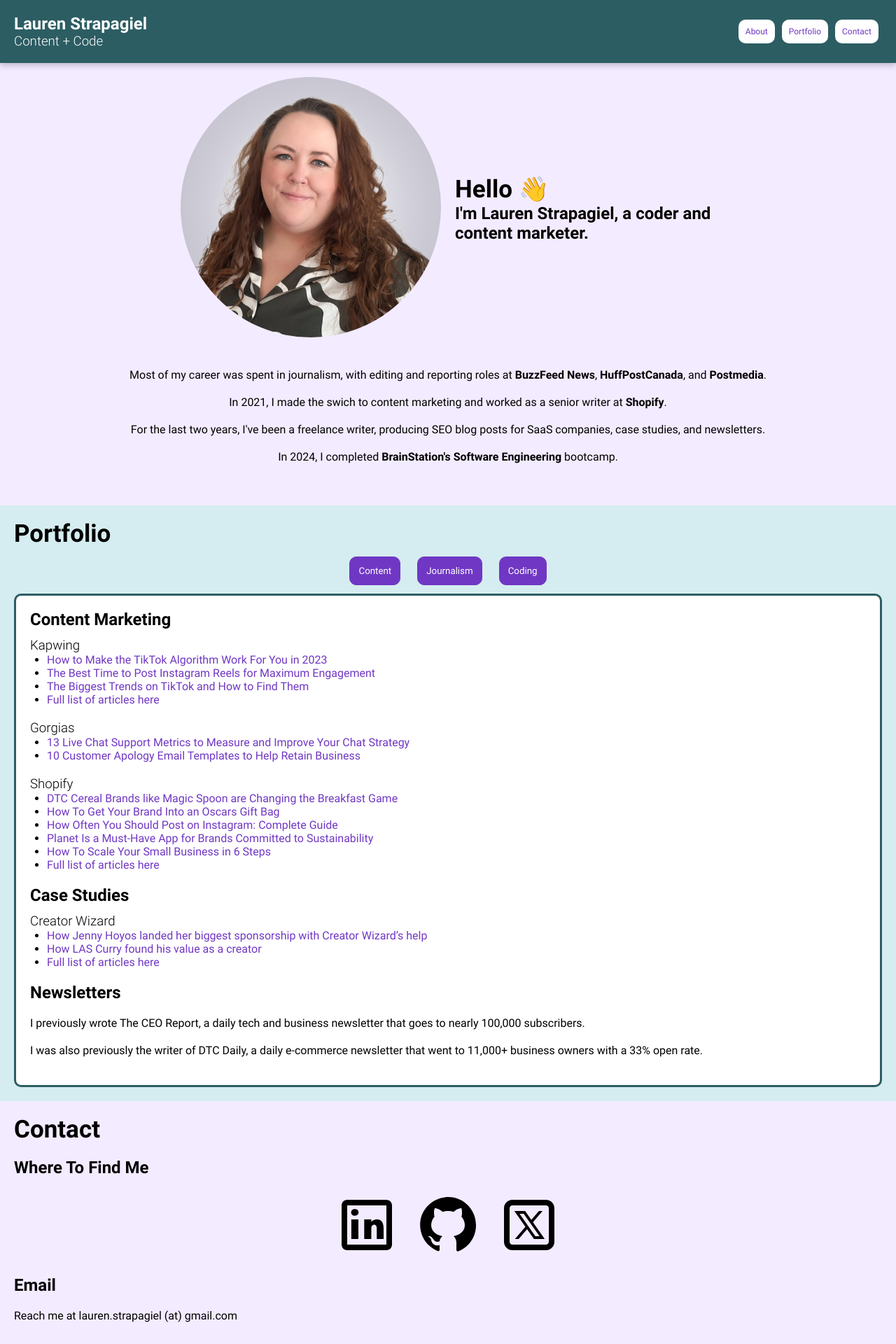
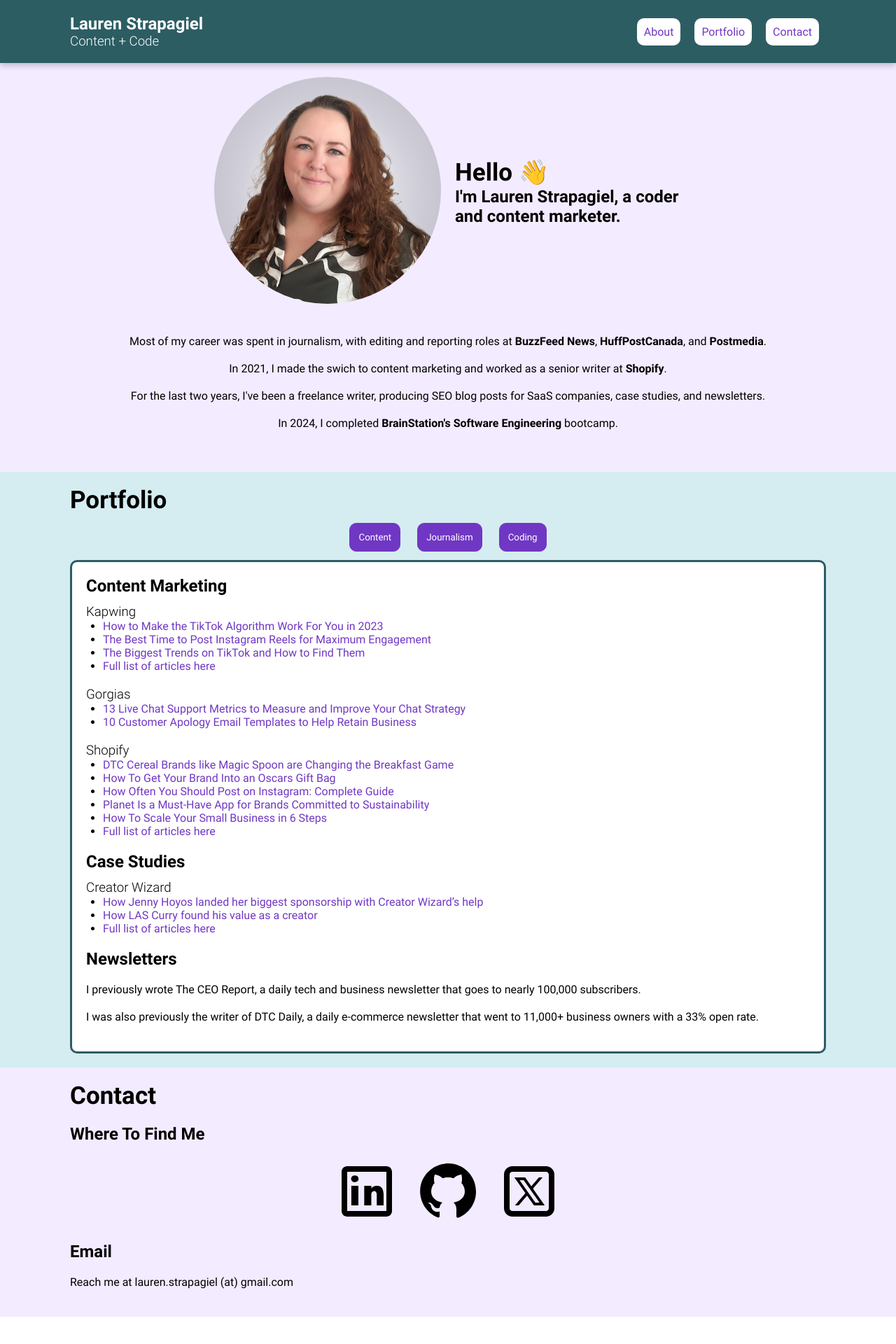
Before and after one commit to laurenstrapagiel/laurenstrapagiel.com, a React (Create React App) app: page / in a window 1280 px wide. Shown: the top 1920 px of the page at 70% size. After the commit the page ends 1881 px from the top, so only its background shows below. Built offline with nearby package versions, Linux system fonts and the light colour scheme.

Commit message:
improves responsive design

```diff
--- a/src/components/about/about.scss
+++ b/src/components/about/about.scss
@@ -6,6 +6,14 @@
 .about {
   padding: 20px;
   background-color: $secondary;
+
+  @include tablet {
+    padding: 20px 50px;
+  }
+
+    @include desktop {
+    padding: 20px 100px;
+  }
 
   &__intro {
     display: flex;
--- a/src/components/contact/contact.scss
+++ b/src/components/contact/contact.scss
@@ -6,6 +6,14 @@
 .contact {
   padding: 20px;
   background-color: $secondary;
+
+  @include tablet {
+    padding: 20px 50px;
+  }
+
+    @include desktop {
+    padding: 20px 100px;
+  }
 
   &__subhead {
     margin: 20px 0;
--- a/src/components/header/header.scss
+++ b/src/components/header/header.scss
@@ -13,6 +13,14 @@
   top: 0;
   z-index: 1000;
   box-shadow: 0 4px 8px 0 rgba(0, 0, 0, 0.2);
+
+  @include tablet {
+    padding: 20px 50px;
+  }
+
+  @include desktop {
+    padding: 20px 100px;
+  }
 
   &__left {
     display: flex;
@@ -34,6 +42,15 @@
     border-radius: 10px;
     font-size: 12px;
 
+    @include tablet {
+      font-size: 16px;
+      margin: 0 10px;
+    }
+
+    @include desktop {
+      font-size: 16px;
+      margin: 0 10px;
+    }
 
     &:hover {
       background-color: $secondary;
--- a/src/components/portfolio/portfolio.scss
+++ b/src/components/portfolio/portfolio.scss
@@ -6,6 +6,14 @@
 .portfolio {
   padding: 20px;
   background-color: $primary-light;
+
+  @include tablet {
+    padding: 20px 50px;
+  }
+
+    @include desktop {
+    padding: 20px 100px;
+  }
 
   &__buttons {
     display: flex;
```
